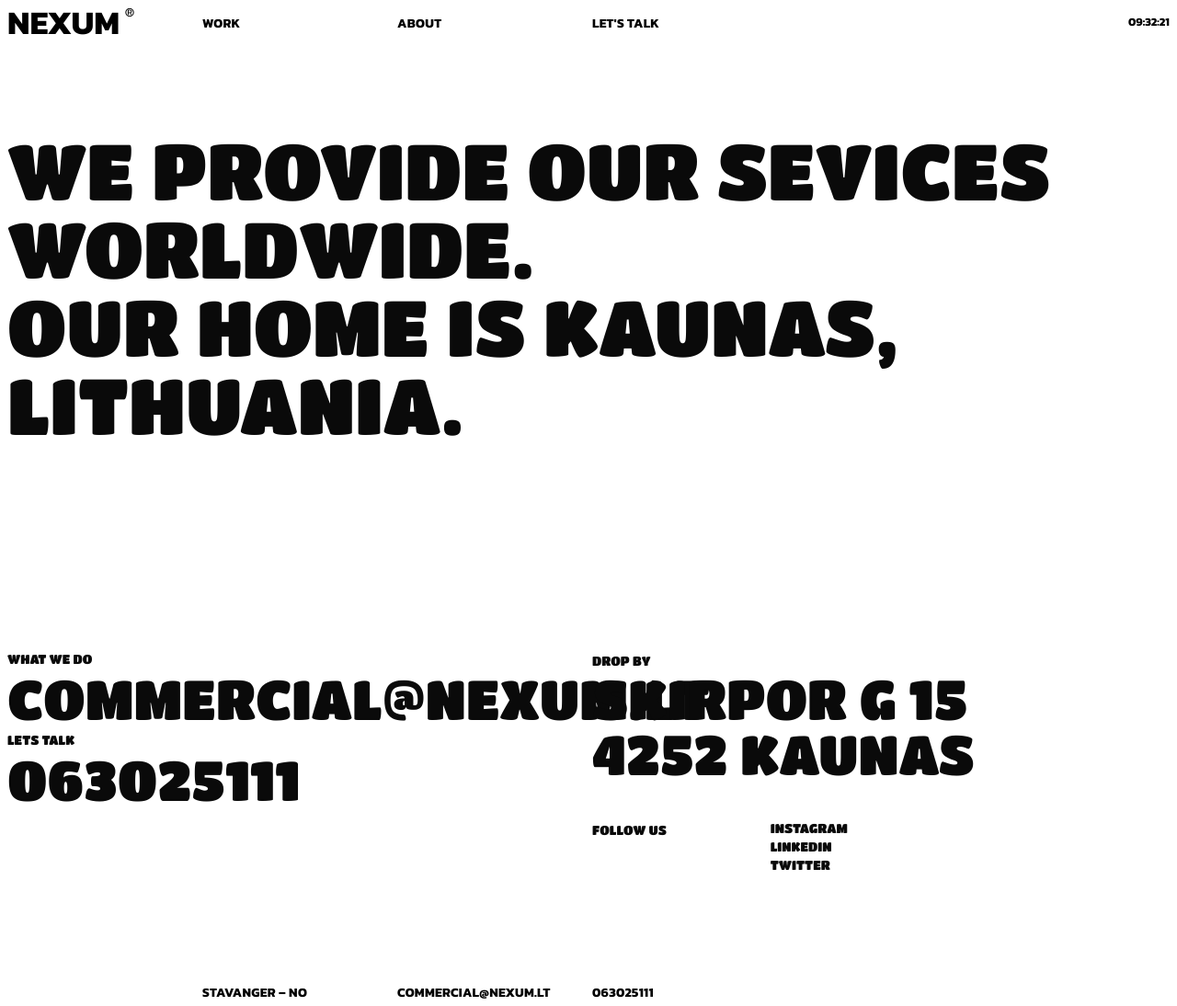
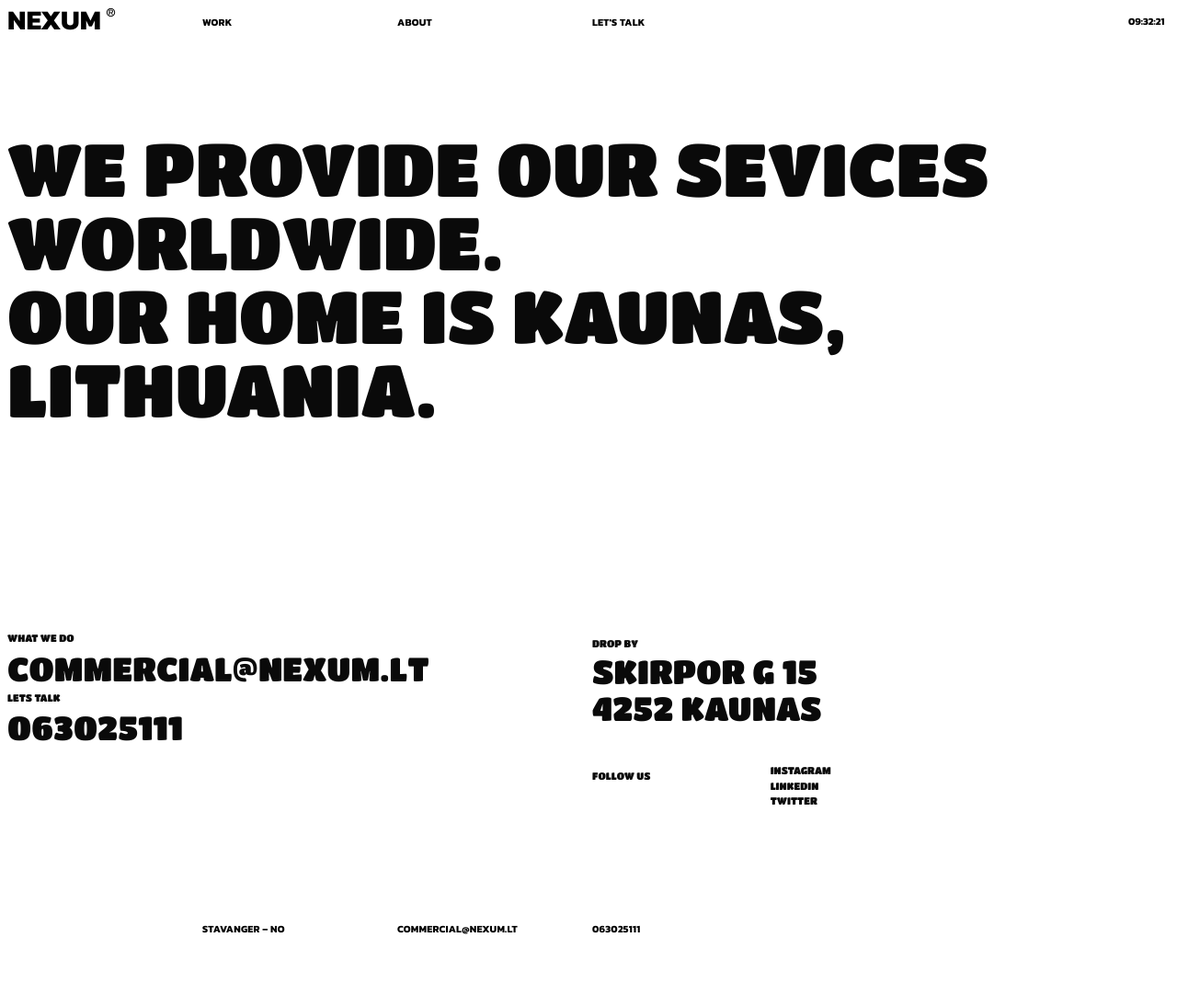
Before and after one commit to PauliusTaraskevicius/commercial-agency, a Next.js app: page /lets-talk in a window 1280 px wide. Shown: the whole page at 92% size. After the commit the page ends 1024 px from the top, so only its background shows below. Built offline with nearby package versions, Linux system fonts and the light colour scheme.

Commit message:
13-production (text size fix)

```diff
--- a/src/app/lets-talk/page.tsx
+++ b/src/app/lets-talk/page.tsx
@@ -12,7 +12,7 @@ const Page = () => {
     >
       {" "}
       <div className="col-span-11 py-20 md:py-28">
-        <span className="text-5xl sm:text-6xl lg:text-[85px]">
+        <span className="text-5xl sm:text-6xl lg:text-[80px]">
           <h1>
             WE PROVIDE OUR SEVICES WORLDWIDE. <br />
             OUR HOME IS KAUNAS, LITHUANIA.
@@ -21,36 +21,36 @@ const Page = () => {
       </div>
       <div className="col-span-12 pt-20 md:col-span-6 md:pt-28">
         <span>
-          <p className="mb-1 text-sm">WHAT WE DO</p>
-          <p className="mb-1 cursor-pointer text-3xl transition hover:text-black/60 sm:text-4xl xl:text-6xl">
+          <p className="mb-1 text-[11px]">WHAT WE DO</p>
+          <p className="mb-1 cursor-pointer text-3xl transition hover:text-black/60 sm:text-4xl xl:text-4xl">
             COMMERCIAL@NEXUM.LT
           </p>
-          <p className="mb-1 text-sm">LETS TALK</p>
-          <p className="cursor-pointer text-3xl transition hover:text-black/60 lg:text-6xl">
+          <p className="mb-1 text-[11px]">LETS TALK</p>
+          <p className="cursor-pointer text-3xl transition hover:text-black/60 lg:text-4xl">
             063025111
           </p>
         </span>
       </div>
       <div className="col-span-12 pt-10 md:col-span-6 md:mr-[7.5%] md:pt-28">
         <div>
-          <span className="text-sm">DROP BY</span>
-          <h2 className="cursor-pointer text-3xl transition hover:text-black/60 sm:text-4xl xl:text-6xl">
+          <span className="text-[11px]">DROP BY</span>
+          <h2 className="cursor-pointer text-3xl transition hover:text-black/60 sm:text-4xl xl:text-4xl">
             SKIRPOR G 15 <br />
             4252 KAUNAS
           </h2>
         </div>
         <div className="grid grid-cols-3 pt-10">
           <div className="">
-            <span className="text-sm">FOLLOW US</span>
+            <span className="text-[11px]">FOLLOW US</span>
           </div>
           <div>
-            <p className="cursor-pointer text-sm transition hover:text-black/60">
+            <p className="cursor-pointer text-[11px] transition hover:text-black/60">
               INSTAGRAM
             </p>
-            <p className="cursor-pointer text-sm transition hover:text-black/60">
+            <p className="cursor-pointer text-[11px] transition hover:text-black/60">
               LINKEDIN
             </p>
-            <p className="cursor-pointer text-sm transition hover:text-black/60">
+            <p className="cursor-pointer text-[11px] transition hover:text-black/60">
               TWITTER
             </p>
           </div>
--- a/src/app/page.tsx
+++ b/src/app/page.tsx
@@ -51,8 +51,8 @@ export default function Home() {
           ))}
         </div>
 
-        <div className="font-exposure relative -z-[10] col-span-4 col-start-9 flex max-w-[430px] items-center text-[32px] leading-[1.125] tracking-wide max-md:hidden">
-          <span className="text-background flex items-center text-3xl font-bold tracking-tight md:text-5xl">
+        <div className="font-exposure relative -z-[10] col-span-4 col-start-9 flex max-w-[430px] items-center leading-[1.125] tracking-wide max-md:hidden">
+          <span className="text-background flex items-center text-3xl font-bold tracking-tight md:text-3xl">
             Inspired narrative from the ground up.
           </span>
         </div>
--- a/src/app/work/components/WorkViews.tsx
+++ b/src/app/work/components/WorkViews.tsx
@@ -36,12 +36,12 @@ export const WorkViews = () => {
           </span>
         </div>
         <div className="col-span-12 grid grid-cols-12 gap-x-2 pt-32 md:pt-64">
-          <div className="col-span-3 text-sm">PROJECTS</div>
+          <div className="col-span-3 text-[11px]">PROJECTS</div>
           <div className="col-span-1 col-start-12 flex flex-row justify-end gap-x-4 md:gap-x-7">
             <div
               onClick={handleGridView}
               className={cn(
-                "is-active cursor-pointer text-sm whitespace-nowrap opacity-30 transition-opacity duration-500 [&.is-active]:opacity-100",
+                "is-active cursor-pointer text-[11px] whitespace-nowrap opacity-30 transition-opacity duration-500 [&.is-active]:opacity-100",
                 gridView && "font-semibold",
               )}
             >
@@ -50,7 +50,7 @@ export const WorkViews = () => {
             <div
               onClick={handleListView}
               className={cn(
-                "is-active cursor-pointer text-sm whitespace-nowrap opacity-30 transition-opacity duration-500 [&.is-active]:opacity-100",
+                "is-active cursor-pointer text-[11px] whitespace-nowrap opacity-30 transition-opacity duration-500 [&.is-active]:opacity-100",
                 listView && "font-semibold",
               )}
             >
--- a/src/components/Footer.tsx
+++ b/src/components/Footer.tsx
@@ -25,7 +25,7 @@ export const Footer = () => {
             <Link
               href="https://moxey.no/lets-talk/"
               className={cn(
-                "default-text-hover hover:text-background/50 text-background text-sm font-bold tracking-[0.02em] whitespace-nowrap uppercase",
+                "default-text-hover hover:text-background/50 text-background text-[11px] font-bold tracking-[0.02em] whitespace-nowrap uppercase",
                 isNotHome && "text-black transition hover:text-black/60",
               )}
               target=""
@@ -39,7 +39,7 @@ export const Footer = () => {
             <Link
               href="mailto:hello@moxey.no"
               className={cn(
-                "default-text-hover hover:text-background/50 text-background text-sm font-bold tracking-[0.02em] whitespace-nowrap uppercase",
+                "default-text-hover hover:text-background/50 text-background text-[11px] font-bold tracking-[0.02em] whitespace-nowrap uppercase",
                 isNotHome && "text-black transition hover:text-black/60",
               )}
               target=""
@@ -53,7 +53,7 @@ export const Footer = () => {
             <Link
               href="tel:+47%20916%2099%20927"
               className={cn(
-                "default-text-hover hover:text-background/50 text-background text-sm font-bold tracking-[0.02em] whitespace-nowrap uppercase",
+                "default-text-hover hover:text-background/50 text-background text-[11px] font-bold tracking-[0.02em] whitespace-nowrap uppercase",
                 isNotHome && "text-black transition hover:text-black/60",
               )}
               target=""
--- a/src/components/Header.tsx
+++ b/src/components/Header.tsx
@@ -26,7 +26,7 @@ export const Header = () => {
           <Link
             href="/work"
             className={cn(
-              "hover:text-background/50 text-background text-sm font-bold tracking-[0.02em] whitespace-nowrap uppercase transition",
+              "hover:text-background/50 text-background text-[11px] font-bold tracking-[0.02em] whitespace-nowrap uppercase transition",
               isNotHome && "text-black",
             )}
           >
@@ -37,7 +37,7 @@ export const Header = () => {
           <Link
             href="/about"
             className={cn(
-              "hover:text-background/50 text-background text-sm font-bold tracking-[0.02em] whitespace-nowrap uppercase transition",
+              "hover:text-background/50 text-background text-[11px] font-bold tracking-[0.02em] whitespace-nowrap uppercase transition",
               isNotHome && "text-black",
             )}
           >
@@ -48,7 +48,7 @@ export const Header = () => {
           <Link
             href="/lets-talk"
             className={cn(
-              "hover:text-background/50 text-background text-sm font-bold tracking-[0.02em] whitespace-nowrap uppercase transition",
+              "hover:text-background/50 text-background text-[11px] font-bold tracking-[0.02em] whitespace-nowrap uppercase transition",
               isNotHome && "text-black",
             )}
           >
--- a/src/components/MainTitleHeader.tsx
+++ b/src/components/MainTitleHeader.tsx
@@ -32,7 +32,7 @@ export const MainTitleHeader = () => {
         <div className="relative inline-block">
           <h1
             className={cn(
-              "text-background text-2xl font-bold lg:text-4xl",
+              "text-background text-2xl font-bold lg:text-3xl",
               mounted && !isHome && "text-black",
             )}
           >
--- a/src/components/Timer.tsx
+++ b/src/components/Timer.tsx
@@ -26,7 +26,7 @@ export const Timer = () => {
   return (
     <div
       className={cn(
-        "text-background hidden py-1 text-[12.5px] font-bold uppercase lg:block",
+        "text-background hidden py-1 text-[11px] font-bold uppercase lg:block",
         isNotHome && "text-black",
       )}
     >
--- a/src/components/WorkItem.tsx
+++ b/src/components/WorkItem.tsx
@@ -12,11 +12,11 @@ export const WorkItem = ({ about, title, onMouseOver }: WorkItemProps) => {
       className="flex flex-col justify-center *:uppercase"
       onMouseOver={onMouseOver}
     >
-      <div className="z-20 h-9 uppercase leading-0">
-        <h2 className="hover:text-background text-background/50 cursor-pointer text-xs font-semibold whitespace-nowrap">
+      <div className="z-20 h-9 uppercase leading-3">
+        <h2 className="hover:text-background text-background/50 cursor-pointer text-[11px] font-semibold whitespace-nowrap">
           {title}
         </h2>
-        <span className="hover:text-background text-background/50 cursor-pointer text-xs font-semibold whitespace-nowrap">
+        <span className="hover:text-background text-background/50 cursor-pointer text-[11px] font-semibold whitespace-nowrap">
           [ {about} ]
         </span>
       </div>
```
Also changed, not shown: src/app/about/page.tsx (+6 -6 lines), src/app/work/[slug]/components/VideoPage.tsx (+4 -4 lines), src/app/work/components/views/ListView.tsx (+4 -4 lines), src/components/VideoCard.tsx (+4 -4 lines).
